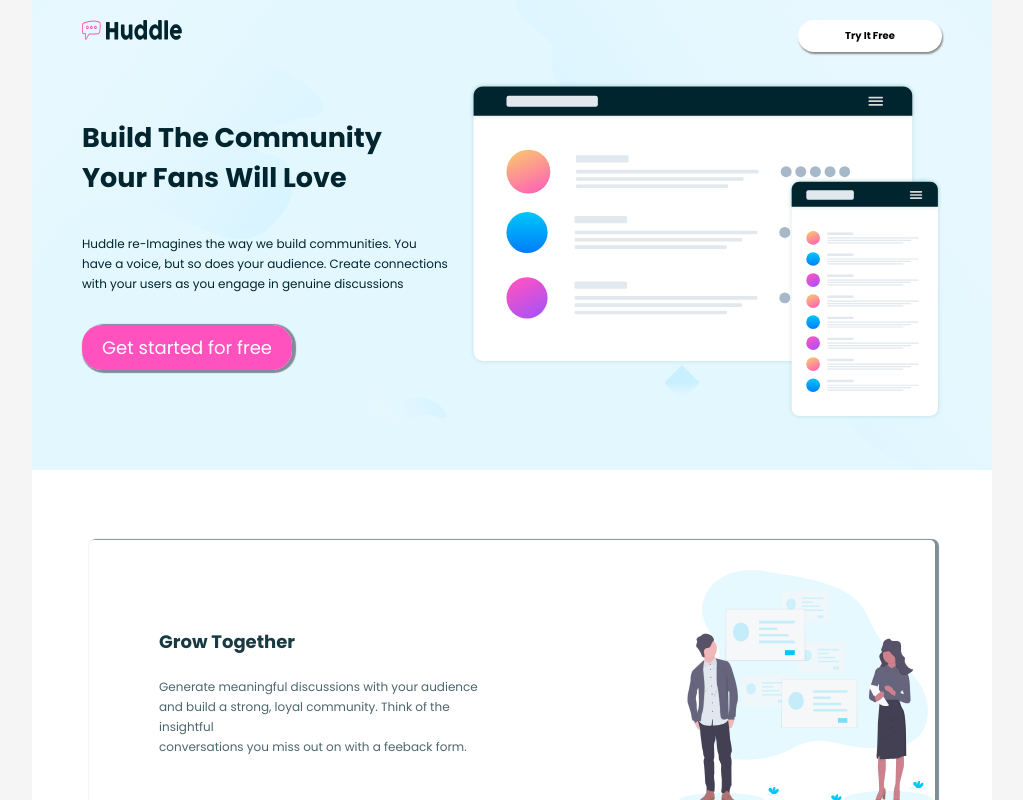
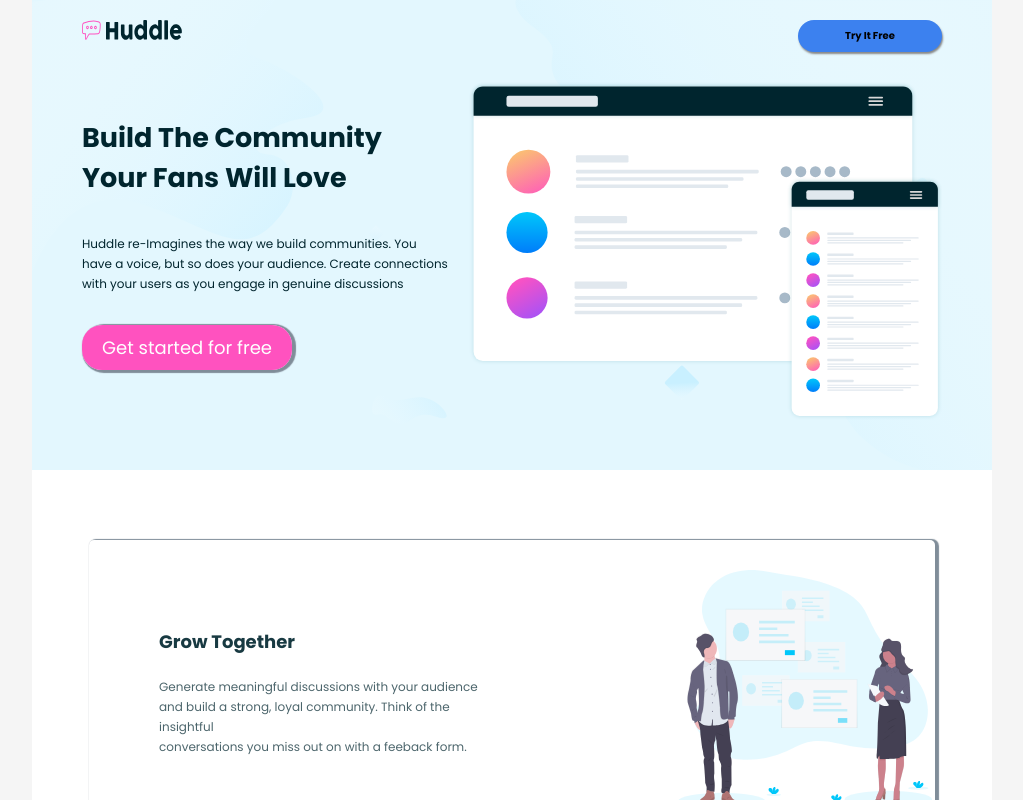
Before and after one commit to samueleffiongjacob/Responsiveness_and_Media_Queries_Landing_page_submit, a plain HTML site: page index.html in a window 1280 px wide. In both pictures the pointer is over the link "Try It Free". Shown: the top 800 px of the page, without its empty margins (128-1151 px from the left). Drawn offline with Linux system fonts and the light colour scheme.

Commit message:
Update style.css

```diff
--- a/style.css
+++ b/style.css
@@ -270,6 +270,10 @@ footer {
     gap: 20px;
     justify-content: space-between;
 }
+a:hover {
+    background-color: rgb(60, 129, 239);
+    color: black;
+}
 
 .first-footer {
     display: flex;
```
